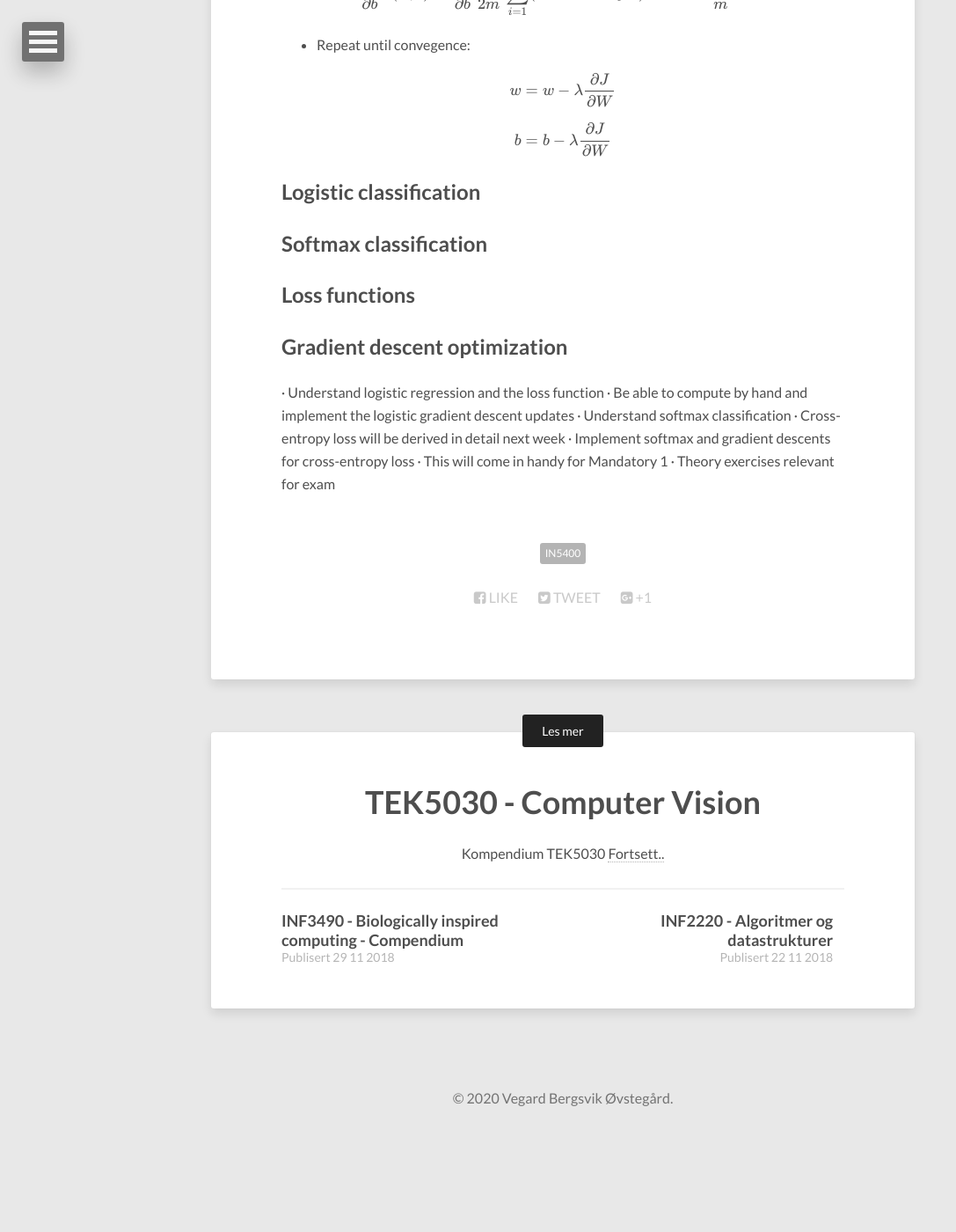
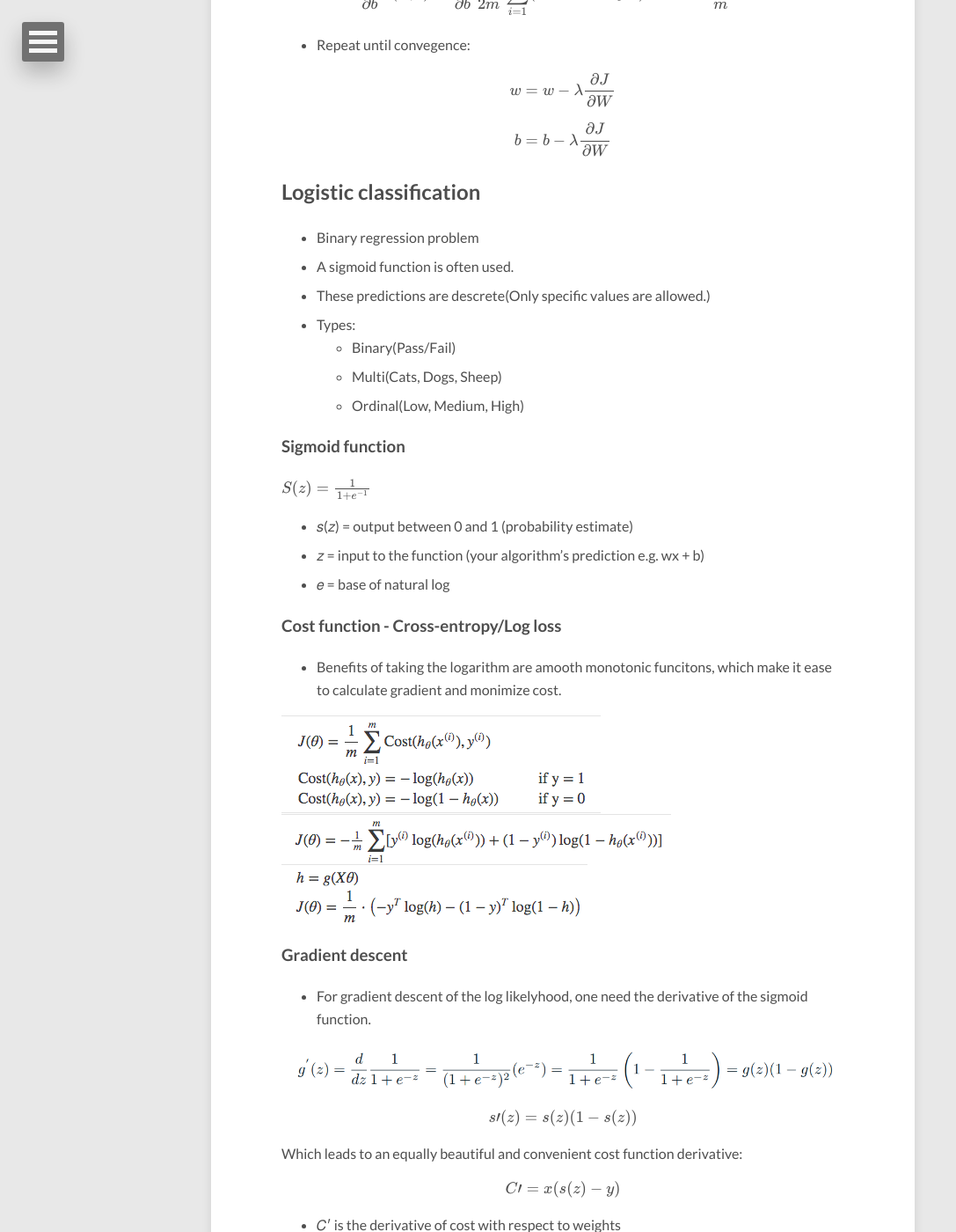
Before and after one commit to vegovs/vegovs.github.io, a Jekyll site: the page built from _posts/2020-01-22-IN5400-Kompendium.md, in a window 1280 px wide and 1400 px high, scrolled down 4555 px. Shown: the whole window at 88% size, without its empty margins (0-1087 px from the left). Built offline with Jekyll 4.4.1, drawn with Linux system fonts in a browser that asks for light colours; nearby versions of some CDN libraries; formulas are drawn with MathJax 3; before the commit the page ends 5844 px from its top, so only the background shows below that; some of the changed text lies outside the part shown.

Commit message:
:pencil: IN5400

```diff
--- a/_posts/2020-01-22-IN5400-Kompendium.md
+++ b/_posts/2020-01-22-IN5400-Kompendium.md
@@ -142,17 +142,49 @@ $$w = w - \lambda\frac{\partial J}{\partial W}$$
 $$b = b - \lambda\frac{\partial J}{\partial W}$$
 
 ## Logistic classification
+* Binary regression problem
+* A sigmoid function is often used.
+* These predictions are descrete(Only specific values are allowed.)
+* Types:
+    * Binary(Pass/Fail)
+    * Multi(Cats, Dogs, Sheep)
+    * Ordinal(Low, Medium, High)
 
-## Softmax classification
+### Sigmoid function
+$$S(z) = \frac{1}{1+e^{-1}}$$
+* 𝑠(𝑧) = output between 0 and 1 (probability estimate)
+* 𝑧 = input to the function (your algorithm’s prediction e.g. wx + b)
+* 𝑒 = base of natural log
 
-## Loss functions
+### Cost function - Cross-entropy/Log loss
+* Benefits of taking the logarithm are amooth monotonic funcitons, which make it ease to calculate gradient and monimize cost.
 
-## Gradient descent optimization
+![Cost function](../images/in5400/ng_cost_function_logistic.png)
+![Cost function joined](../images/in5400/logistic_cost_function_joined.png)
+![Cost function vectorized](../images/in5400/logistic_cost_function_vectorized.png)
 
-∙ Understand logistic regression and the loss function
-∙ Be able to compute by hand and implement the logistic gradient descent updates
-∙ Understand softmax classification
-∙ Cross-entropy loss will be derived in detail next week
-∙ Implement softmax and gradient descents for cross-entropy loss
-∙ This will come in handy for Mandatory 1
-∙ Theory exercises relevant for exam
+### Gradient descent
+* For gradient descent of the log likelyhood, one need the derivative of the sigmoid function.
+
+![Sigmoid derivative](../images/in5400/sigmoid_derive.png)
+
+$$ 𝑠′(𝑧)=𝑠(𝑧)(1−𝑠(𝑧))$$
+
+Which leads to an equally beautiful and convenient cost function derivative:
+
+$$ 𝐶′=𝑥(𝑠(𝑧)−𝑦)$$
+
+* 𝐶′ is the derivative of cost with respect to weights
+* 𝑦 is the actual class label (0 or 1)
+* 𝑠(𝑧) is your model’s prediction
+* 𝑥 is your feature or feature vector.
+
+![Gradient descent update](../images/in5400/gradient_descent.png)
+
+## Softmax Classification and Cross-Entropy cost
+
+* Softmax function calculates the probabilities distribution of the event over ‘n’ different events.
+
+$$ s(z)_k = \frac{e^{z_k}}{\sum_{i=1}^ne^{z_i}} $$
+
+* $$\sum_ks(z)_k = 1$$
```
Also changed, not shown: images/in5400/gradient_descent.png (added), images/in5400/logistic_cost_function_joined.png (added), images/in5400/logistic_cost_function_vectorized.png (added), images/in5400/ng_cost_function_logistic.png (added), images/in5400/sigmoid_derive.png (added).
